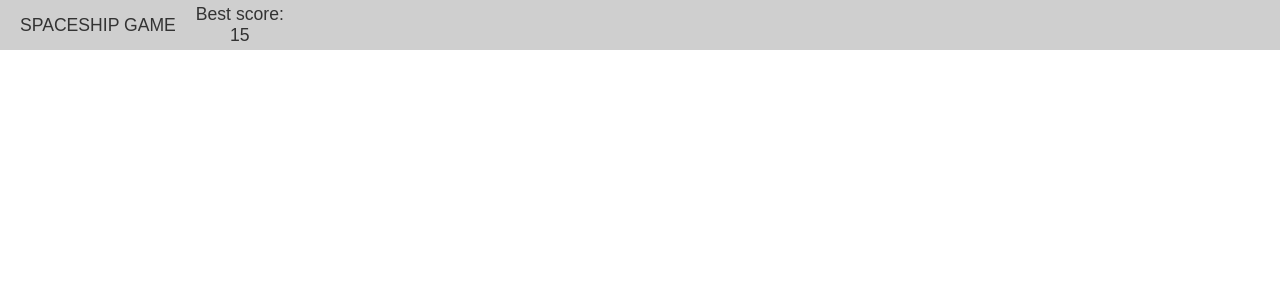
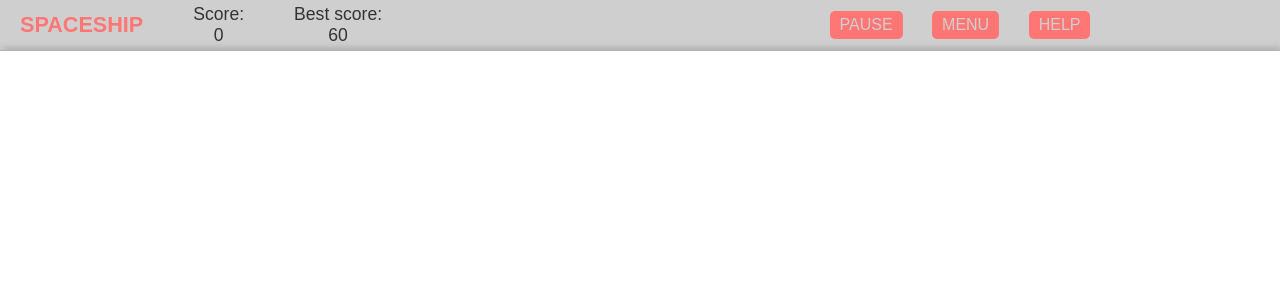
Before and after one commit to Warek01/Spaceship-Game, an Angular app: page / in a window 1280 px wide. Shown: the top 300 px of the page. Built offline with nearby package versions, Linux system fonts and the light colour scheme.

Commit message:
Minor additions & added end-screen component

```diff
--- a/src/app/app.component.html
+++ b/src/app/app.component.html
@@ -1,4 +1,5 @@
-<app-header
-[app-title]="title" [best-score]="bestScore" [score]="currentScore"></app-header>
+<app-header [app-title]="title" [best-score]="bestScore" [score]="currentScore"
+  [game-state]="currentGameState">
+</app-header>
 
 <router-outlet></router-outlet>
--- a/src/app/app.component.ts
+++ b/src/app/app.component.ts
@@ -4,7 +4,7 @@ import {
   OnInit,
   ViewEncapsulation,
 } from "@angular/core";
-import { GameService, GameState } from "./services/game.service";
+import { GameService } from "./services/game.service";
 
 @Component({
   selector: "app-root",
@@ -13,9 +13,10 @@ import { GameService, GameState } from "./services/game.service";
   encapsulation: ViewEncapsulation.Emulated,
 })
 export class AppComponent implements OnInit, AfterViewInit {
-  title = "Spaceship Game";
+  title = "Spaceship";
   currentScore!: number;
   bestScore!: number;
+  currentGameState = GameService.GameState.Menu;
 
   constructor(public Game: GameService) {}
 
@@ -28,13 +29,9 @@ export class AppComponent implements OnInit, AfterViewInit {
       this.bestScore = score;
     });
 
-    setTimeout(() => {
-      this.Game.launch();
-
-      setTimeout(() => {
-        this.Game.stop();
-      }, 3000);
-    }, 1000);
+    this.Game.currentGameState.subscribe((state) => {
+      this.currentGameState = state;
+    });
   }
   ngAfterViewInit() {}
 }
--- a/src/app/app.module.ts
+++ b/src/app/app.module.ts
@@ -6,12 +6,14 @@ import { AppComponent } from './app.component';
 import { MenuComponent } from './menu/menu.component';
 import { HeaderComponent } from './header/header.component';
 import { GameService } from "./services/game.service";
+import { EndScreenComponent } from './end-screen/end-screen.component';
 
 @NgModule({
   declarations: [
     AppComponent,
     MenuComponent,
-    HeaderComponent
+    HeaderComponent,
+    EndScreenComponent
   ],
   imports: [
     BrowserModule,
--- /dev/null
+++ b/src/app/end-screen/end-screen.component.html
@@ -0,0 +1 @@
+<p>end-screen works!</p>
--- /dev/null
+++ b/src/app/end-screen/end-screen.component.ts
@@ -0,0 +1,15 @@
+import { Component, OnInit } from '@angular/core';
+
+@Component({
+  selector: 'app-end-screen',
+  templateUrl: './end-screen.component.html',
+  styleUrls: ['./end-screen.component.scss']
+})
+export class EndScreenComponent implements OnInit {
+
+  constructor() { }
+
+  ngOnInit(): void {
+  }
+
+}
--- a/src/app/header/header.component.html
+++ b/src/app/header/header.component.html
@@ -7,7 +7,7 @@
       {{title | uppercase}}
     </span>
 
-    <span class="score" *ngIf="currentScore && currentScore !== 0">
+    <span class="score" *ngIf="currentScore >= 0">
       Score: <br> {{currentScore}}
     </span>
 
@@ -18,7 +18,21 @@
   </div>
 
   <div class="btn-container">
+    <div class="btns">
 
+      <!-- Ingame buttons -->
+      <ng-template [ngIf]="currentGameState !== GameState.Menu">
+        <button (click)="Game.pause()">
+          pause
+        </button>
+        <button (click)="Game.stop()">
+          menu
+        </button>
+      </ng-template>
+      <button>
+        help
+      </button>
+    </div>
   </div>
 
 </div>
--- a/src/app/header/header.component.scss
+++ b/src/app/header/header.component.scss
@@ -2,6 +2,17 @@
   position: relative;
   display: block;
   width: 100vw;
+  overflow: hidden;
+
+  &::after {
+    content: "";
+    position: relative;
+    display: block;
+    width: 100%;
+    height: 1px;
+    background-color: rgba(#000, .3);
+    box-shadow: 2px 0 7px #000;
+  }
 }
 
 .container {
@@ -16,6 +27,7 @@
   width: 50%;
   height: 100%;
   align-items: center;
+  cursor: default;
 
   span {
     display: flex;
@@ -23,6 +35,34 @@
     align-items: center;
     text-align: center;
     font-size: 1.1rem;
-    margin-left: 20px;
+
+    &.title {
+      margin-left: 20px;
+      font-size: 1.35rem;
+      font-weight: bold;
+      color: #ff7675;
+    }
+
+    &.score,
+    &.best-score {
+      margin-left: 50px;
+    }
   }
 }
+
+.btn-container {
+  position: relative;
+  display: flex;
+  width: 50%;
+  height: 100%;
+  justify-content: center;
+  align-items: center;
+
+  .btns {
+    display: flex;
+    width: 50%;
+    height: 100%;
+    justify-content: space-evenly;
+    align-items: center;
+  }
+}
--- a/src/app/header/header.component.ts
+++ b/src/app/header/header.component.ts
@@ -1,4 +1,5 @@
 import { Component, Input, OnInit } from "@angular/core";
+import { GameService } from "../services/game.service";
 
 @Component({
   selector: "app-header",
@@ -6,18 +7,20 @@ import { Component, Input, OnInit } from "@angular/core";
   styleUrls: ["./header.component.scss"],
 })
 export class HeaderComponent implements OnInit {
+  GameState = GameService.GameState;
   attributes = {
     hidden: false,
     height: 50,
     bg: "#00000030",
-    color: "#333"
+    color: "#333",
   };
 
   @Input("score") currentScore!: number;
   @Input("best-score") bestScore!: number;
   @Input("app-title") title!: string;
+  @Input("game-state") currentGameState!: number;
 
-  constructor() {}
+  constructor(public Game: GameService) {}
 
   ngOnInit(): void {}
 }
--- a/src/app/services/game.service.ts
+++ b/src/app/services/game.service.ts
@@ -1,6 +1,6 @@
 import { Injectable, EventEmitter, OnInit } from "@angular/core";
 
-export enum GameState {
+enum GameState {
   Menu = 0,
   InGame,
   Paused,
@@ -16,6 +16,8 @@ export interface Position {
   providedIn: "root",
 })
 export class GameService {
+  static readonly GameState = GameState;
+
   private _currentScore = 0;
   private _bestScore = 0;
   private _scoreIntervalId!: any;
@@ -25,13 +27,21 @@ export class GameService {
   readonly shipPosition = new EventEmitter<Position>();
   readonly currentGameState = new EventEmitter<GameState>();
 
-  constructor() {}
+  constructor() {
+    setTimeout(() => {
+      this.launch();
+      setTimeout(() => {
+        this.stop();
+      }, 3000);
+    }, 1500);
+  }
 
   launch() {
+    this.changeGameState(GameState.InGame);
     this._scoreIntervalId = setInterval(() => {
       this._currentScore++;
       this.currentScore.emit(this._currentScore);
-    }, 200);
+    }, 50);
   }
 
   stop() {
@@ -41,11 +51,13 @@ export class GameService {
       this._currentScore = 0;
 
       this.bestScore.emit(this._bestScore);
-      this.currentScore.emit(0);
+    }
 
-      this.changeGameState(GameState.EndScreen);
-    }
+    this.currentScore.emit(0);
+    this.changeGameState(GameState.EndScreen);
   }
+
+  pause() {}
 
   changeGameState(state: GameState) {
     this.currentGameState.emit(state);
--- a/src/styles.scss
+++ b/src/styles.scss
@@ -1,10 +1,39 @@
 :root {
   font-size: 16px;
   font-family: "Montserrat", sans-serif;
-  color: #fff;
+}
+
+::selection {
+  background-color: rgba(#a29bfe, .6);
 }
 
 body {
   margin: 0;
   padding: 0;
+  color: #333;
 }
+
+button {
+  position: relative;
+  display: block;
+  border: none;
+  border-radius: 5px;
+  padding: 5px 10px;
+  text-transform: uppercase;
+  background-color: #ff7675;
+  cursor: pointer;
+  color: #cfcfcf;
+  font-size: 1rem;
+  transition: background-color 125ms ease-out,
+    color 75ms linear;
+
+  &:hover {
+    background-color: #fa5b5b;
+    color: #fff;
+  }
+
+  &:focus {
+    outline: none;
+    border: none;
+  }
+}
```
Also changed, not shown: src/app/end-screen/end-screen.component.scss (added), 1 other file (tests, documents, lock files or other folders).
